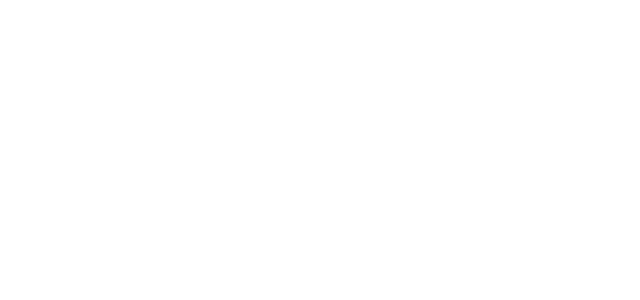
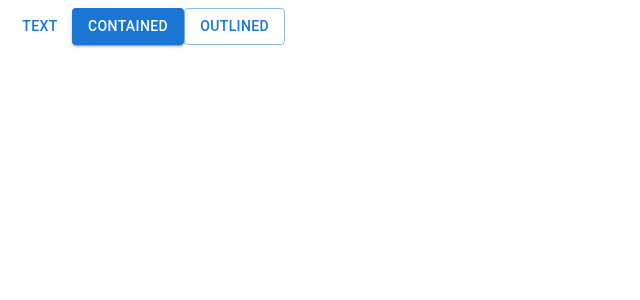
Before and after one commit to usabilityTeam9/kajiken_topping_gacha, a React (Create React App) app: page / in a window 1280 px wide. Shown: the top 300 px of the page, without its empty margins (0-640 px from the left). Built offline with nearby package versions, Linux system fonts and the light colour scheme.

Commit message:
:sparkles: (MUI) muiの追加

```diff
--- a/package.json
+++ b/package.json
@@ -3,6 +3,9 @@
   "version": "0.1.0",
   "private": true,
   "dependencies": {
+    "@emotion/react": "^11.7.1",
+    "@emotion/styled": "^11.6.0",
+    "@mui/material": "^5.2.8",
     "@testing-library/jest-dom": "^5.16.1",
     "@testing-library/react": "^12.1.2",
     "@testing-library/user-event": "^13.5.0",
--- a/src/App.js
+++ b/src/App.js
@@ -1,7 +1,16 @@
 import "./App.css";
+import Button from "@mui/material/Button";
 
 function App() {
-  return <div className="App"></div>;
+  return (
+    <div className="App">
+      <>
+        <Button variant="text">Text</Button>
+        <Button variant="contained">Contained</Button>
+        <Button variant="outlined">Outlined</Button>
+      </>
+    </div>
+  );
 }
 
 export default App;
```
Also changed, not shown: 1 other file (tests, documents, lock files or other folders).
